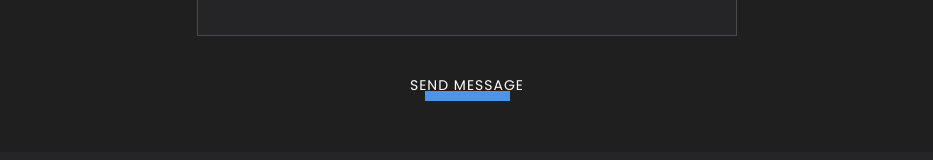
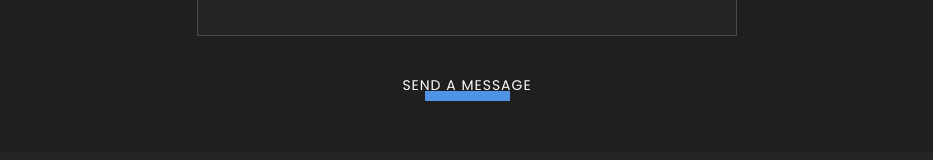
Before and after one commit to Zouker/portfolio, a React (Create React App) app: page / in a window 1280 px wide. Shown: the part 5434-5594 px from the top of the page, without its empty margins (173-1106 px from the left). Built offline with nearby package versions, Linux system fonts and the light colour scheme.

Commit message:
fix: mistake

```diff
--- a/src/contacts/Contacts.tsx
+++ b/src/contacts/Contacts.tsx
@@ -19,7 +19,7 @@ export const Contacts = () => {
     const onSubmit = (data: IFormInputs, e: any) => {
         e.preventDefault()
         axios.post('https://gmail-smtp-nodejs-serv.herokuapp.com/sendMessage', {data})
-            .then((res) => {
+            .then(() => {
                 alert('Your message has been send');
             });
         e.target.reset()
@@ -44,7 +44,7 @@ export const Contacts = () => {
 
                         <textarea {...register('message', {required: true})} placeholder={'Your message'}
                                   className={styles.textarea}/>
-                        <Button type="submit" buttonTitle={'Send message'}/>
+                        <Button type="submit" buttonTitle={'Send a message'}/>
                     </form>
                 </Fade>
             </div>
```
